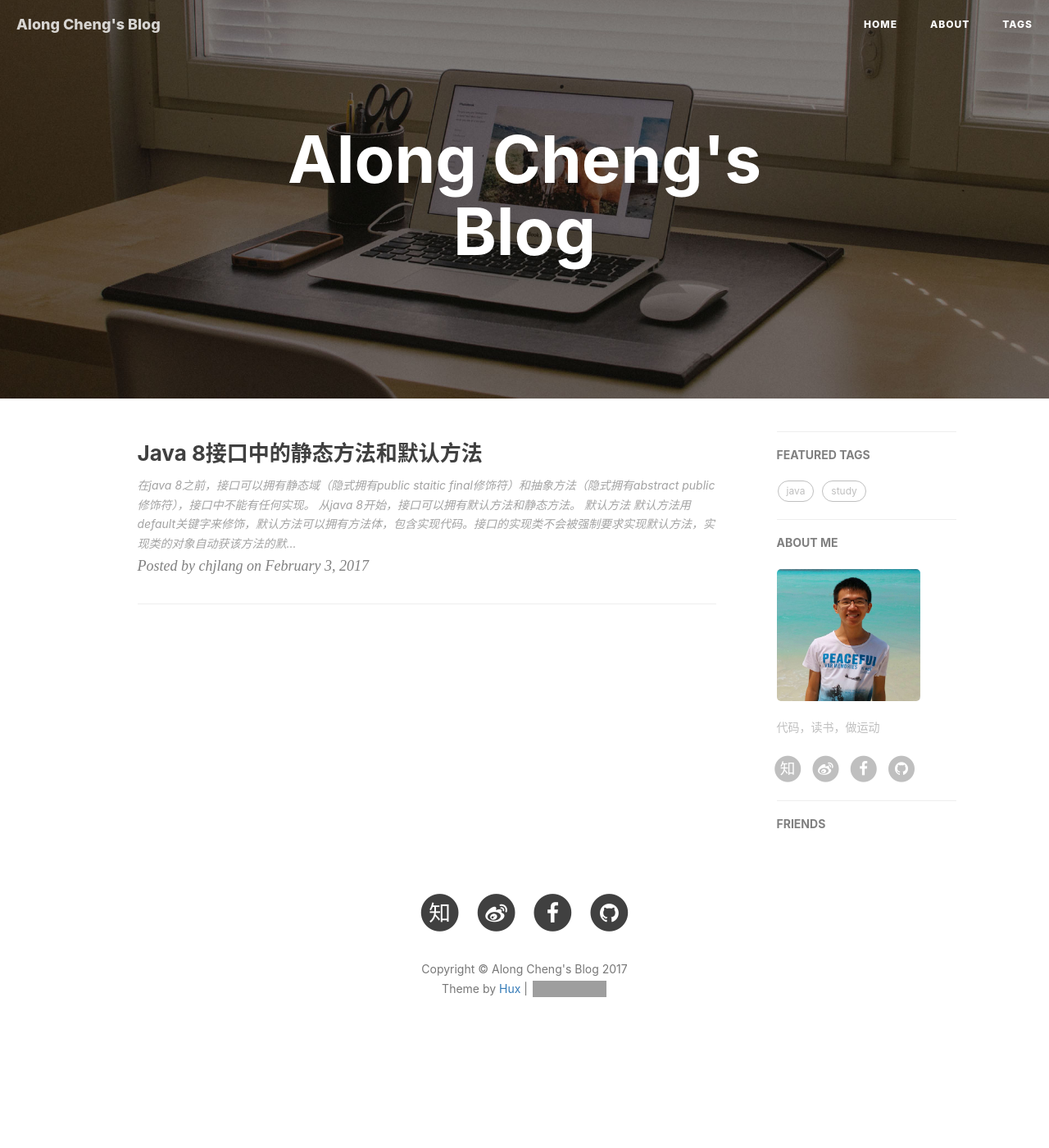
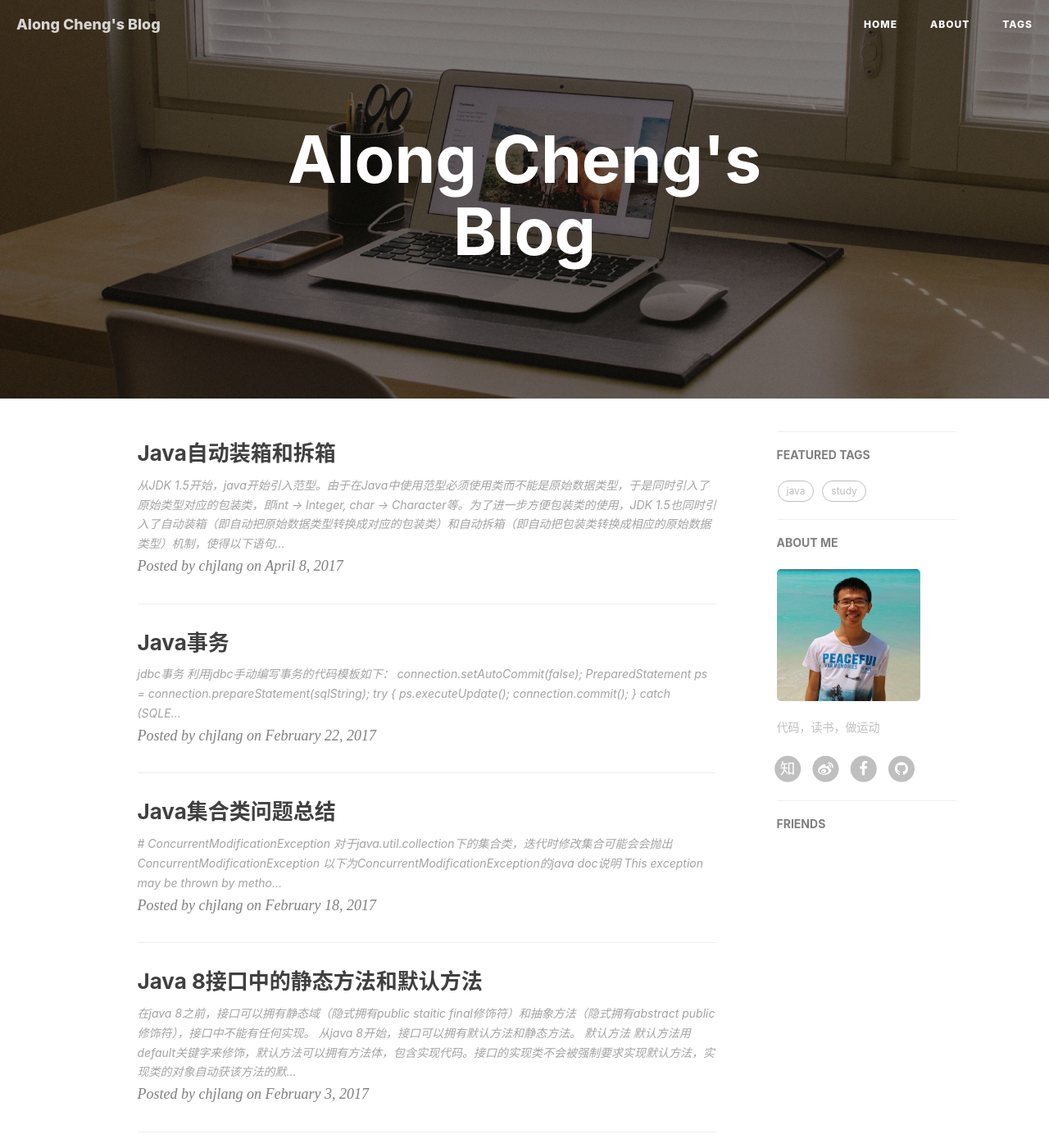
Before and after one commit to chjlang/chjlang.github.io, a Jekyll site: the page built from index.html, in a window 1280 px wide and 1400 px high. Shown: the whole window at 82% size. Built offline with Jekyll 4.4.1, drawn with Linux system fonts in a browser that asks for light colours; nearby versions of some CDN libraries; the list of posts is cut into pages by our own code; comment, search, counter and statistics services are not loaded; part of the change alters nothing that is shown; grey boxes are pictures that could not be loaded.

Commit message:
ADD: 新增文章“Java自动装箱和拆箱"

````diff
--- a/_config.yml
+++ b/_config.yml
@@ -46,9 +46,9 @@ kramdown:
 #disqus_username: _your_disqus_short_name_
 
 # Duoshuo settings
-duoshuo_username: "chjlang"
+# duoshuo_username: "chjlang" # duoshuo is closed
 # Share component is depend on Comment so we can NOT use share only.
-duoshuo_share: false                     # set to false if you want to use Comment without Sharing
+# duoshuo_share: false                     # set to false if you want to use Comment without Sharing
 
 
 
--- /dev/null
+++ b/_posts/2017-02-18-java-collections-package.md
@@ -0,0 +1,53 @@
+---
+layout: post
+author: chjlang
+title:  "Java集合类问题总结"
+date:   2017-02-18 17:51:00 +8000
+categories: java
+tags:
+    - java
+    - study
+---
+
+#
+
+## ConcurrentModificationException
+
+对于java.util.collection下的集合类，迭代时修改集合可能会会抛出ConcurrentModificationException
+以下为ConcurrentModificationException的java doc说明
+
+>
+This exception may be thrown by methods that have detected concurrent modification of an object when such modification is not permissible.
+For example, it is not generally permissible for one thread to modify a Collection while another thread is iterating over it. In general, the results of the iteration are undefined under these circumstances. Some Iterator implementations (including those of all the general purpose collection >implementations provided by the JRE) may choose to throw this exception if this behavior is detected. Iterators that do this are known as fail-fast iterators, as they fail quickly and cleanly, rather that risking arbitrary, non-deterministic behavior at an undetermined time in the future.
+>
+Note that this exception does not always indicate that an object has been concurrently modified by a different thread. If a single thread issues a sequence of method invocations that violates the contract of an object, the object may throw this exception. For example, if a thread modifies a >collection directly while it is iterating over the collection with a fail-fast iterator, the iterator will throw this exception.
+>
+Note that fail-fast behavior cannot be guaranteed as it is, generally speaking, impossible to make any hard guarantees in the presence of unsynchronized concurrent modification. Fail-fast operations throw ConcurrentModificationException on a best-effort basis. Therefore, it would be wrong to write >a program that depended on this exception for its correctness: ConcurrentModificationException should be used only to detect bugs.
+
+由以上说明可以知道，这个异常是在集合类在迭代时检测到底层储层有改动后而抛出的。如果迭代时对原来的集合结构有改动（增加或删除），那么在迭代时可能出现不确定的行为。
+
+```java
+List<Integer> list = Lists.newArrayList(1, 2, 3);
+for (int i = 0; i < list.size(); i++) {
+    System.out.println(list.get(i));
+    if (i == 1) {
+        list.add(i, 10);
+    }
+}
+```
+例如以上代码在我的机器的输出结果是1 2 2 3。为了限制这种不确定性，java的集合类采取一种fast-fail的方式来处理这个问题，即当迭代时检测到改动时就搜出ConcurrentModificationException，不再继续迭代下去。
+
+然而需要注意的是，改动并不保证一定能及时检测到，所以就算代码在迭代过程中有改动的操作，也不一定会抛出ConcurrentModificationException异常，例如以上的代码就顺利执行完毕，但是结果是不正确的。
+
+所以抛出该异常表示代码有问题，但不抛出该异常也不一定表示代码一定没有问题。使用者应该自己注意。正如java doc里说的
+
+>
+Fail-fast operations throw ConcurrentModificationException on a best-effort basis. Therefore, it would be wrong to write a program that depended on this exception for its correctness: ConcurrentModificationException should be used only to detect bugs.
+
+* 若需要在迭代过程删除元素，可以使用iterator来遍历集合，在遍历过程中使用`remove()`方法来删除迭代器当前指向的元素（注意不能用当前的迭代器删除其它元素）
+
+* 对List.subList()方法返回的子列表作增加或删除操作都会抛出ConcurrentModificationException
+
+* ConcurrentHashMap和CopyOnWriteArray采用的是fail-safe策略
+    * 对于CopyOnWriteArrayList, 由于每次写操作都会复制一份当前的数据到新的数组中去，修改操作的结果只会反映到新的数组上，迭代继续在原数组上进行
+    * 对于ConcurrentHashMap而言，修改后的结果是不确定的，所以应尽量避免在迭代的过程中修改结构
--- /dev/null
+++ b/_posts/2017-02-22-java-transaction.md
@@ -0,0 +1,50 @@
+---
+layout: post
+author: chjlang
+title:  "Java事务"
+date:   2017-02-22 17:51:00 +8000
+categories: java
+tags:
+    - java
+    - study
+---
+
+## jdbc事务
+* 利用jdbc手动编写事务的代码模板如下：
+
+```java
+connection.setAutoCommit(false);
+PreparedStatement ps = connection.prepareStatement(sqlString);
+try {
+    ps.executeUpdate();
+    connection.commit();
+} catch (SQLException e) {
+    connection.rollback();
+} finally {
+    if (ps != null) {
+        ps.close();
+    }
+    connection.setAutoCommit(false);
+}
+```
+
+## ORM框架事务
+*基于 ORM 的框架需要一个事务来触发对象缓存与数据库之间的同步*
+
+以下代码并不会更改数据库
+
+```java
+public class TradingServiceImpl {
+    @PersistenceContext(unitName="trading") EntityManager em;
+
+    public long insertTrade(TradeData trade) throws Exception {
+       em.persist(trade);
+       return trade.getTradeId();
+    }
+}
+```
+
+原因如下，（参考[该页面说明](https://www.ibm.com/developerworks/library/j-ts1/)，意思就是ORM框架需要一个事务来将缓存中的对象修改同步到数据库中
+
+>
+Notice that Listing 3 invokes the persist() method on the EntityManager to insert the trade order. Simple, right? Not really. This code will not insert the trade order into the TRADE table as expected, nor will it throw an exception. It will simply return a value of 0 as the key to the trade order without changing the database. This is one of the first major pitfalls of transaction processing: ORM-based frameworks require a transaction in order to trigger the synchronization between the object cache and the database. It is through a transaction commit that the SQL code is generated and the database affected by the desired action (that is, insert, update, delete). Without a transaction there is no trigger for the ORM to generate SQL code and persist the changes, so the method simply ends — no exceptions, no updates. If you are using an ORM-based framework, you must use transactions. You can no longer rely on the database to manage the connections and commit the work.
--- /dev/null
+++ b/_posts/2017-04-09-java-auto-boxing-unboxing.markdown
@@ -0,0 +1,184 @@
+---
+layout: post
+author: chjlang
+title:  "Java自动装箱和拆箱"
+date:   2017-04-08 17:51:00 +8000
+categories: java
+tags:
+    - java
+    - study
+---
+从JDK 1.5开始，java开始引入范型。由于在Java中使用范型必须使用类而不能是原始数据类型，于是同时引入了原始类型对应的包装类，即int -> Integer, char -> Character等。为了进一步方便包装类的使用，JDK 1.5也同时引入了自动装箱（即自动把原始数据类型转换成对应的包装类）和自动拆箱（即自动把包装类转换成相应的原始数据类型）机制，使得以下语句能够编译，避免需要程序员显式来转换类型，提高了开发效率。
+
+```java
+Integer c = 1 + 2;  // auto-boxing
+int cc = c;         // auto-unboxing
+List<Integer> li = new ArrayList<>();
+```
+
+以上的自动装箱和拆箱是Java提供的一个语法糖，自动装箱和拆箱的过程实际在编译期间由编译器自动加上一些`Integer.valueOf()`或者`Integer.intValue()`这些语句来完成数据类型转换的工作。
+
+## 自动装箱的时机
+
+### 1. 当传递一个原始类型的数据到一个需要包装类的方法时
+
+```java
+List<Integer> list = new ArrayList<>();
+list.add(1);
+```
+
+### 2. 赋值到一个包装类（或任何非原始类型）的时候
+
+```java
+Integer a = 1 + 2;
+a.equals(3);
+```
+
+## 自动拆箱时机
+### 1. 赋值到一个原始数据类型时
+
+```java
+int a = new Integer(1);
+```
+
+### 2. 当进行算术运算
+
+```java
+int c = new Integer(1) + new Integer(2);
+```
+
+### 3. 当比较布尔值时
+
+```java
+if (new Boolean(true)) {...}
+```
+
+### 4. 当在同一个表达式中出现原始类型与包装类混合的情况时，包装类会进行拆箱
+
+```java
+int a = new Integer(1) + 1;
+```
+
+### 5. 当==运算遇到算术运算的情况下：
+
+```java
+Integer a = 1, b = 2, c = 3
+c == a + b;
+```
+
+为了验证以上所说的自动装箱和拆箱时机，见以下程序：
+
+```java
+public class Boxing {
+
+    public static void main(String[] args) {
+        new ArrayList<>().add(1);
+        Integer a = 1;
+        int aa = a;
+        aa = aa + a;
+        Integer b = 2, c = 3, d = 3, e = 321, f = 321;
+        Long g = 3L;
+        System.out.println(c == d); // true
+        System.out.println(e == f); // false
+        System.out.println(c == (a + b)); // true
+        System.out.println(c.equals(a + b)); // true
+        System.out.println(g == (a + b)); // true
+        System.out.println(g.equals(a + b)); // false, a + b装箱后是Integer类，与Long类型比较由于是不同类型，所以是false
+        if (new Boolean(true)) {
+            System.out.println(true);
+        }
+    }
+}
+```
+
+先对Boxing.java编译后，再反编译Boxing.class文件，可以得到编译器自动装箱和拆箱后的代码：
+
+```java
+//
+// Source code recreated from a .class file by IntelliJ IDEA
+// (powered by Fernflower decompiler)
+//
+
+import java.util.ArrayList;
+
+public class Boxing {
+    public Boxing() {
+    }
+
+    public static void main(String[] var0) {
+        (new ArrayList()).add(Integer.valueOf(1));
+        Integer var1 = Integer.valueOf(1);
+        int var2 = var1.intValue();
+        int var10000 = var2 + var1.intValue();
+        Integer var3 = Integer.valueOf(2);
+        Integer var4 = Integer.valueOf(3);
+        Integer var5 = Integer.valueOf(3);
+        Integer var6 = Integer.valueOf(321);
+        Integer var7 = Integer.valueOf(321);
+        Long var8 = Long.valueOf(3L);
+        System.out.println(var4 == var5);
+        System.out.println(var6 == var7);
+        System.out.println(var4.intValue() == var1.intValue() + var3.intValue());
+        System.out.println(var4.equals(Integer.valueOf(var1.intValue() + var3.intValue())));
+        System.out.println(var8.longValue() == (long)(var1.intValue() + var3.intValue()));
+        System.out.println(var8.equals(Integer.valueOf(var1.intValue() + var3.intValue())));
+        if((new Boolean(true)).booleanValue()) {
+            System.out.println(true);
+        }
+
+    }
+}
+```
+
+## 注意事项
+
+### ==比较运算
+当两个包装类进行==运算时，是对对象的引用进行比较，即判断两个引用是否指向同一个对象，以下代码因为创建了两个不同的对象，所以进行==比较得到的是false
+
+```java
+Long a = new Long(1), b = new Long(1);
+System.out.println(a == b);     // false
+```
+
+所以一般情况下如果为了比较包装类对应的原始类型的值是否相等，应使用用Object中的`equals(Object)`方法。但由于JVM在自动装箱过程中会使用常量池的方式，在一定数值范围内进行的装箱操作总是会返回同一个对象，所以会出现以下代码情况：
+
+```java
+Long a = 1, b = 1;
+System.out.println(a == b); // true;
+```
+
+因为自动装箱使用的是`valueOf(long)`方法，在Long.java中的valueOf(long)代码如下，即在-128到127之间总是返回同一个对象
+
+```java
+public static Long valueOf(long l) {
+    final int offset = 128;
+    if (l >= -128 && l <= 127) { // will cache
+        return LongCache.cache[(int)l + offset];
+    }
+    return new Long(l);
+}
+```
+
+### 尽量避免用包装类
+自动装箱和拆箱只是模糊了原始类型和包装类使用，使得开发者无需显式来进行类型转换，但这并没有消除两者间的区别，在混合使用原始类型和包装类的时候，心里要清楚自动装箱拆箱的存在。
+在<<Effective Java>>书中建议尽量少用包装类，尤其是在大量循环计算的情况下，自动装箱和拆箱会耗费大量的性能，见以下代码：
+
+```java
+Integer sum = 0;
+for (int i = 0; i < 100000; i++) {
+    sum += i;
+}
+```
+
+在以上代码上，仅仅是因为声明了sum为Integer类型，导致在每一次循环中，sum都要先进行拆箱成int，进行了加法运算后又装箱成Integer，这样代码执行的效率很低。
+
+### 包装类拆箱时需要注意`NullPoiterException`
+当包装类为null时，拆箱会报NPE，这是一个在自动装箱和拆箱的情况容易忽视的问题：
+
+```java
+List<String> words = Arrays.asList("a", "b");
+Map<String, Integer> wordCnt = new HashMap<>();
+for (String w : words) {
+    wordCnt.put(w, wordCnt.get(w) + 1); // wordCnt.get()得到的是null，拆箱会报NPE
+}
+```
````
